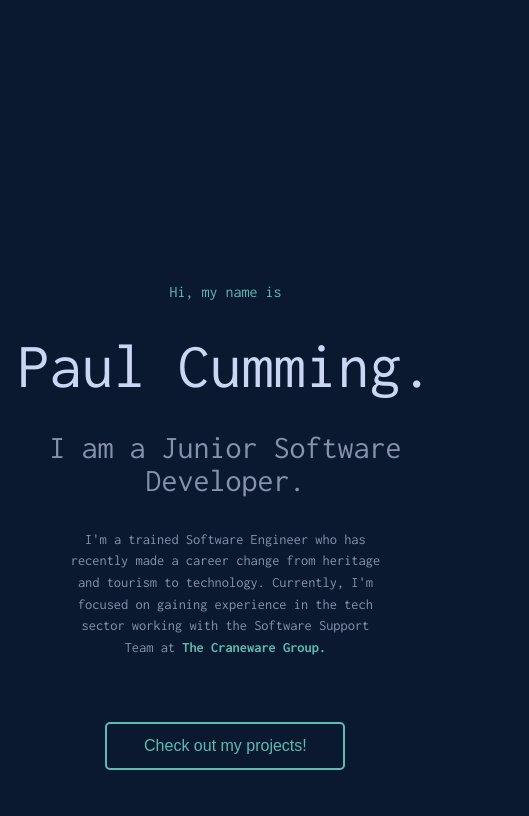
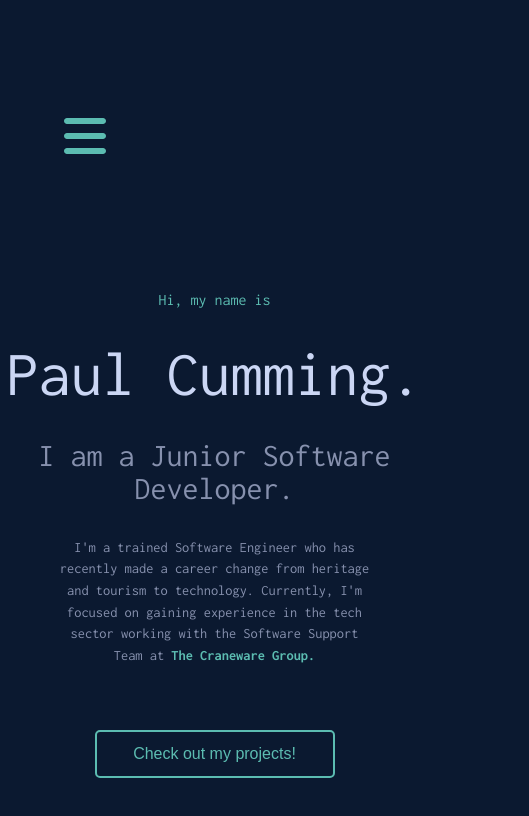
Before and after one commit to WaxenOsprey/WaxenOsprey.github.io, a React (Create React App) app: page / in a window 390 px wide. Shown: the top 816 px of the page, 529 px wide, since content can reach past the window. Built offline with nearby package versions, Linux system fonts and the light colour scheme.

Commit message:
improved mobile styling

```diff
--- a/src/App.js
+++ b/src/App.js
@@ -47,7 +47,6 @@
 const MainContainer = styled.div`
   display: flex;
   flex-direction: column;
-  flex-grow: 1;
   min-height: 100vh;
   /* overflow-x: hidden; */
 
--- a/src/containers/Home.js
+++ b/src/containers/Home.js
@@ -30,8 +30,10 @@
   margin-top: 2rem;
   margin-left: 4rem;
   margin-right: 4rem;
-  margin-bottom: 1rem;
-  flex-grow: 1;
+  margin-bottom: 0;
+  /* width: 100vw;
+  height: 100vh; */
+
 
   @media (max-width: 768px) {
     padding: 0;
--- a/src/index.css
+++ b/src/index.css
@@ -27,9 +27,7 @@
 }
 
 
-
-
-/* #root {
+#root {
   flex-grow: 1;
   display: flex;
   justify-content: center;
@@ -45,7 +43,7 @@
 
 
 
-  } */
+  }
 
 code {
   font-family: source-code-pro, Menlo, Monaco, Consolas, 'Courier New',
```
